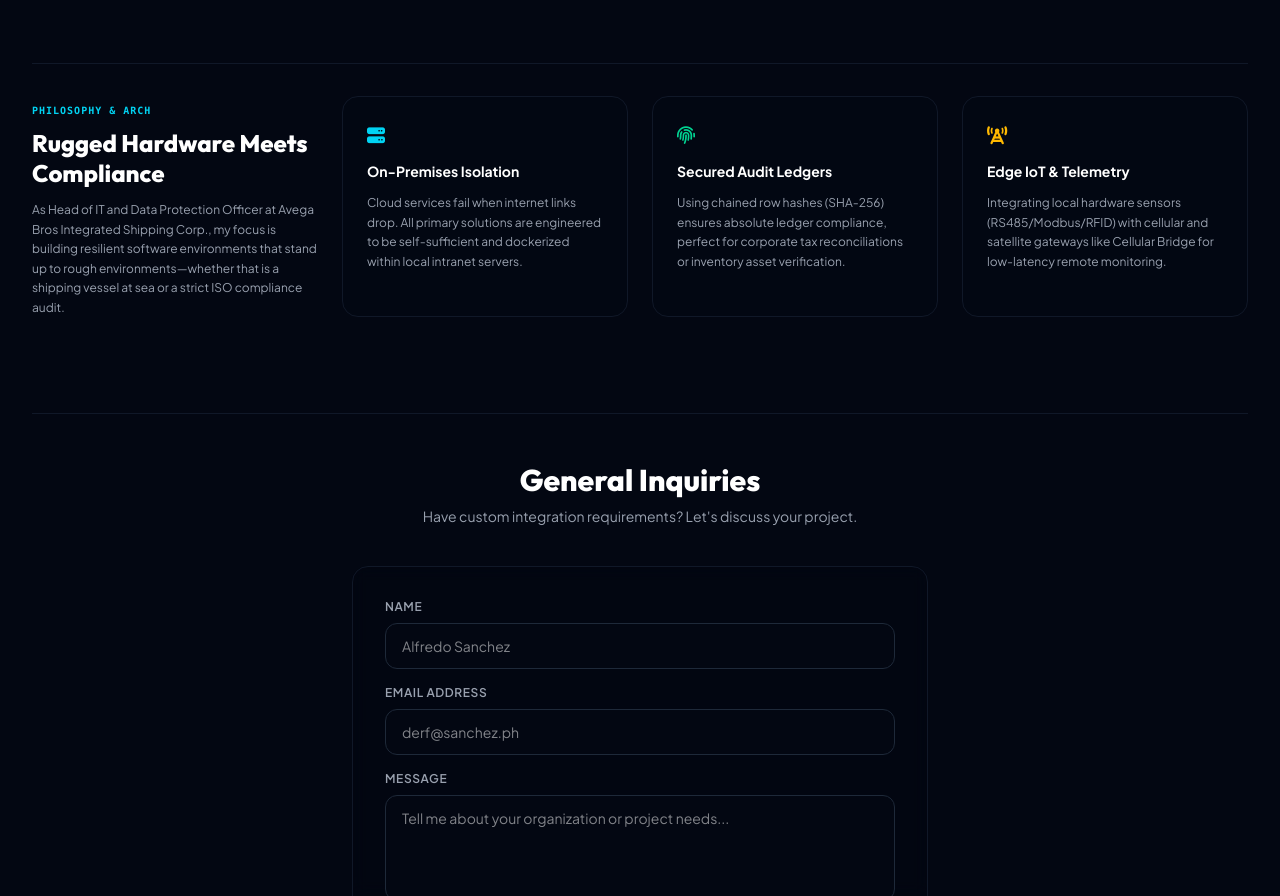
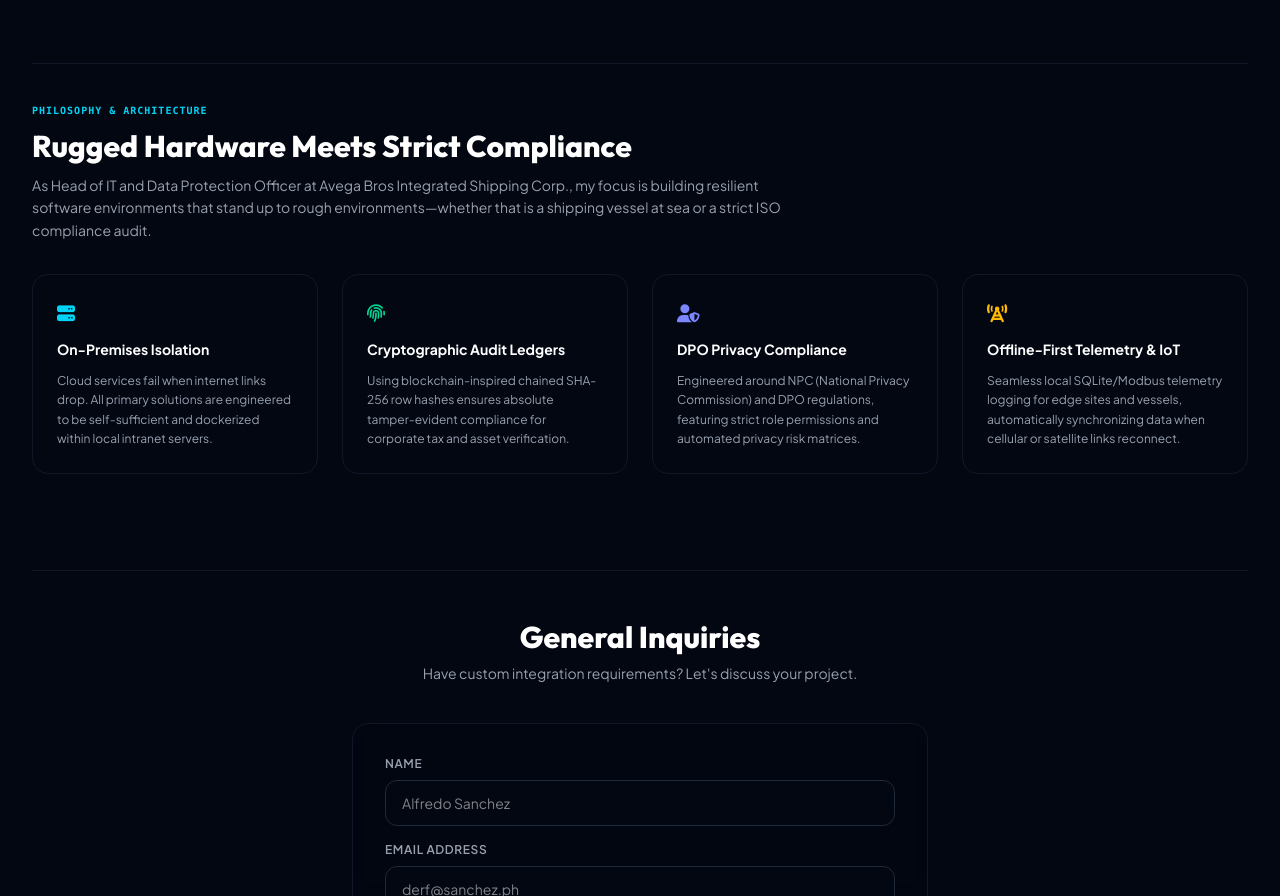
Before and after one commit to tildemark/solutions, a Next.js app: page / in a window 1280 px wide. Shown: the part 3633-4529 px from the top of the page. Built offline with nearby package versions, Linux system fonts and the light colour scheme.

Commit message:
feat: restore all 4 core pillars in Philosophy section grid layout

```diff
--- a/app/page.tsx
+++ b/app/page.tsx
@@ -579,15 +579,15 @@
 
         {/* Philosophy Section */}
         <section id="philosophy" className="py-8 border-t border-gray-900">
-          <div className="grid grid-cols-1 md:grid-cols-2 lg:grid-cols-4 gap-6">
-            <div className="lg:col-span-1">
-              <span className="text-[10px] font-bold uppercase tracking-widest text-cyan-400 font-mono">Philosophy & Arch</span>
-              <h3 className="font-display text-2xl font-extrabold text-white mt-2 leading-tight">Rugged Hardware Meets Compliance</h3>
-              <p className="text-gray-400 text-xs mt-3 leading-relaxed">
-                As Head of IT and Data Protection Officer at Avega Bros Integrated Shipping Corp., my focus is building resilient software environments that stand up to rough environments—whether that is a shipping vessel at sea or a strict ISO compliance audit.
-              </p>
-            </div>
+          <div className="mb-8">
+            <span className="text-[10px] font-bold uppercase tracking-widest text-cyan-400 font-mono">Philosophy & Architecture</span>
+            <h3 className="font-display text-2xl sm:text-3xl font-extrabold text-white mt-2 leading-tight">Rugged Hardware Meets Strict Compliance</h3>
+            <p className="text-gray-400 text-sm mt-2 leading-relaxed max-w-3xl">
+              As Head of IT and Data Protection Officer at Avega Bros Integrated Shipping Corp., my focus is building resilient software environments that stand up to rough environments—whether that is a shipping vessel at sea or a strict ISO compliance audit.
+            </p>
+          </div>
 
+          <div className="grid grid-cols-1 sm:grid-cols-2 lg:grid-cols-4 gap-6">
             {/* Pillar 1: On-Premises Isolation */}
             <div className="p-6 rounded-2xl bg-gray-950/30 border border-gray-900 space-y-3 hover:border-cyan-500/30 transition-colors">
               <div className="text-cyan-400 text-lg"><i className="fas fa-server"></i></div>
@@ -597,21 +597,30 @@
               </p>
             </div>
 
-            {/* Pillar 2: Secured Audit Ledgers */}
+            {/* Pillar 2: Cryptographic Audit Ledgers */}
             <div className="p-6 rounded-2xl bg-gray-950/30 border border-gray-900 space-y-3 hover:border-emerald-500/30 transition-colors">
               <div className="text-emerald-400 text-lg"><i className="fas fa-fingerprint"></i></div>
-              <h4 className="font-bold text-white text-sm">Secured Audit Ledgers</h4>
+              <h4 className="font-bold text-white text-sm">Cryptographic Audit Ledgers</h4>
               <p className="text-gray-400 text-xs leading-relaxed">
-                Using chained row hashes (SHA-256) ensures absolute ledger compliance, perfect for corporate tax reconciliations or inventory asset verification.
+                Using blockchain-inspired chained SHA-256 row hashes ensures absolute tamper-evident compliance for corporate tax and asset verification.
               </p>
             </div>
 
-            {/* Pillar 3: Edge IoT & Remote Telemetry */}
+            {/* Pillar 3: DPO & Privacy Compliance */}
+            <div className="p-6 rounded-2xl bg-gray-950/30 border border-gray-900 space-y-3 hover:border-indigo-500/30 transition-colors">
+              <div className="text-indigo-400 text-lg"><i className="fas fa-user-shield"></i></div>
+              <h4 className="font-bold text-white text-sm">DPO Privacy Compliance</h4>
+              <p className="text-gray-400 text-xs leading-relaxed">
+                Engineered around NPC (National Privacy Commission) and DPO regulations, featuring strict role permissions and automated privacy risk matrices.
+              </p>
+            </div>
+
+            {/* Pillar 4: Offline-First Telemetry & IoT */}
             <div className="p-6 rounded-2xl bg-gray-950/30 border border-gray-900 space-y-3 hover:border-amber-500/30 transition-colors">
               <div className="text-amber-400 text-lg"><i className="fas fa-tower-cell"></i></div>
-              <h4 className="font-bold text-white text-sm">Edge IoT & Telemetry</h4>
+              <h4 className="font-bold text-white text-sm">Offline-First Telemetry & IoT</h4>
               <p className="text-gray-400 text-xs leading-relaxed">
-                Integrating local hardware sensors (RS485/Modbus/RFID) with cellular and satellite gateways like Cellular Bridge for low-latency remote monitoring.
+                Seamless local SQLite/Modbus telemetry logging for edge sites and vessels, automatically synchronizing data when cellular or satellite links reconnect.
               </p>
             </div>
           </div>
```
